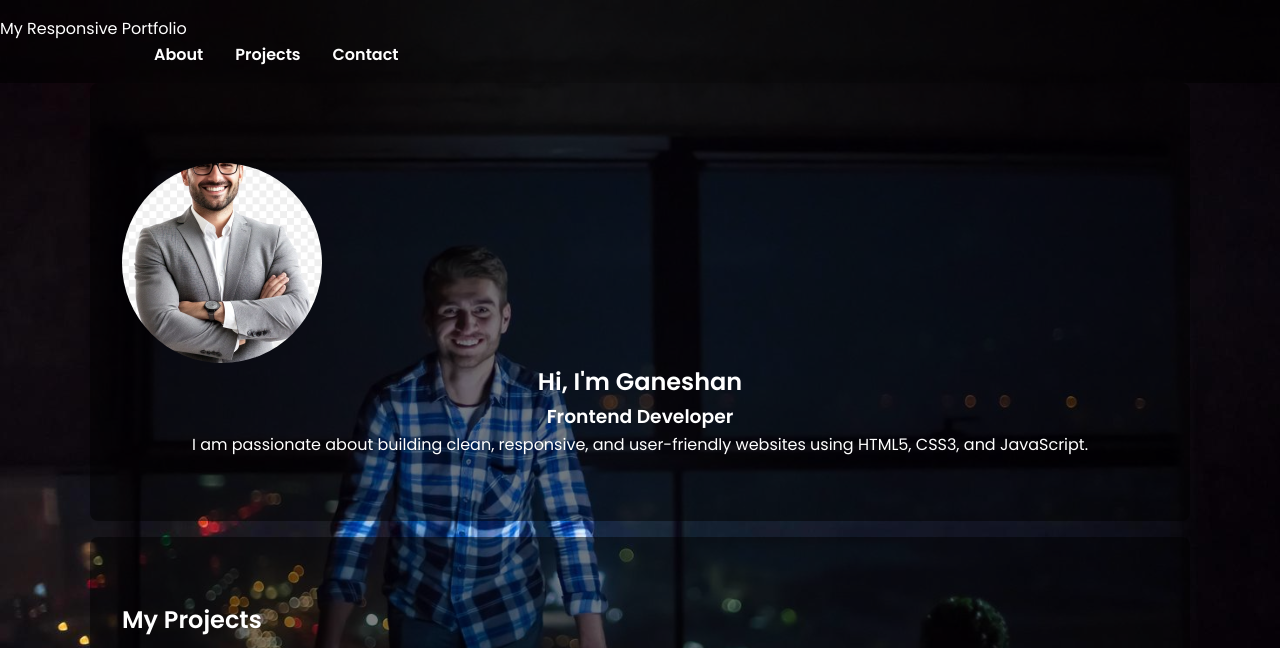
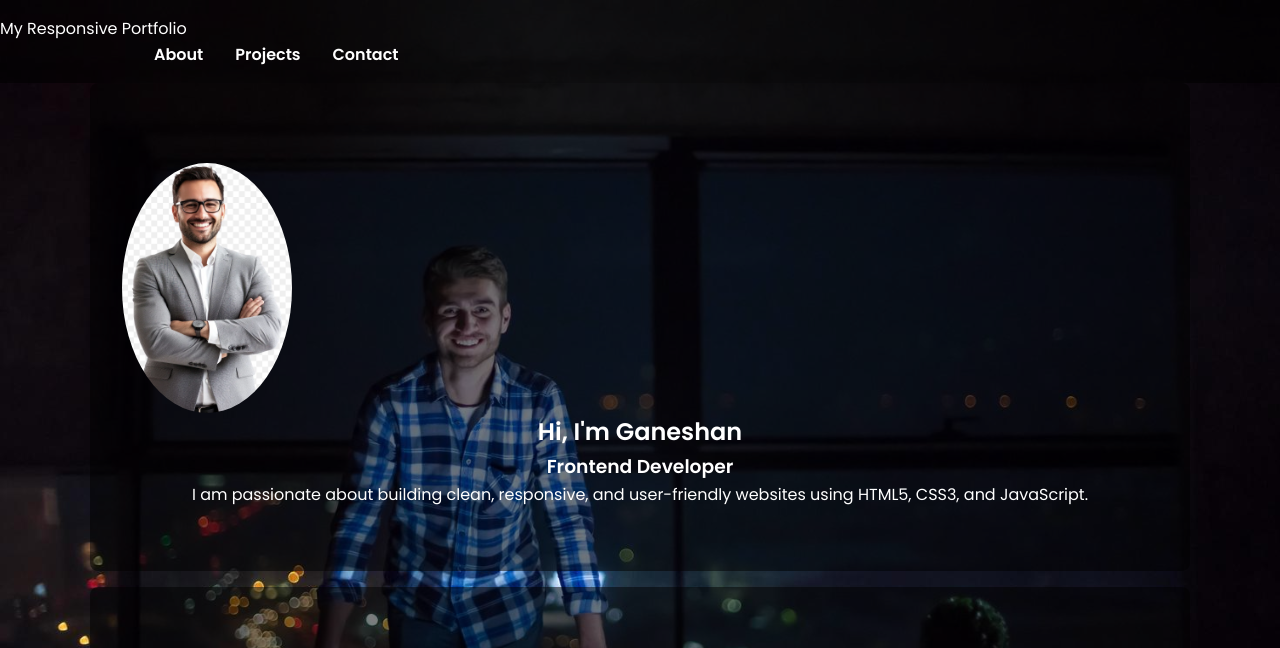
Before and after one commit to ganeshan1997/Assignment---4, a plain HTML site: page index.html in a window 1280 px wide. Shown: the top 648 px of the page. Drawn offline with Linux system fonts and the light colour scheme.

Commit message:
Update style.css

```diff
--- a/css/style.css
+++ b/css/style.css
@@ -72,9 +72,9 @@ section {
 }
 
 .about img {
-    width: 200px;
-    height: 200px;
-    border-radius: 50%;
+    width: 170px;
+    height: 250px;
+    border-radius: 70%;
     margin-top: 1rem;
 }
 
```
